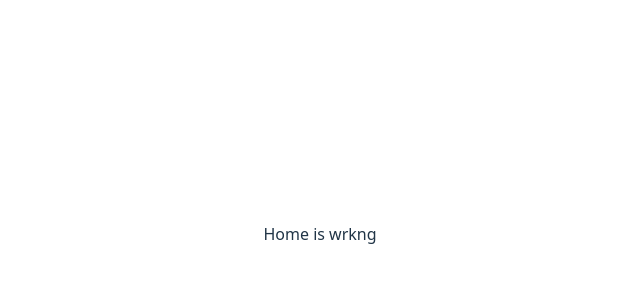
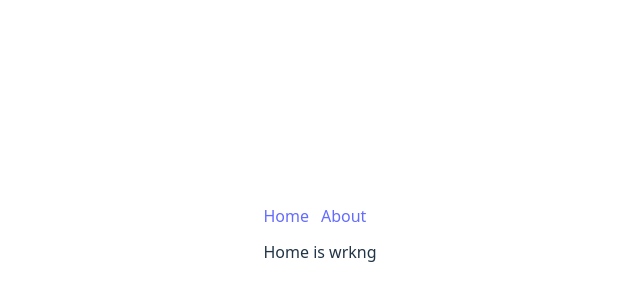
Before and after one commit to dineshpammi/CI-CD-test, a React (Vite) app: page / in a window 1280 px wide. Shown: the part 166-466 px from the top of the page, without its empty margins (320-960 px from the left). Built offline with nearby package versions, Linux system fonts and the light colour scheme.

Commit message:
feat(router): wrap in HashRouter and add Home/About routes

```diff
--- a/src/App.jsx
+++ b/src/App.jsx
@@ -1,26 +1,21 @@
-import { useState } from 'react'
-import reactLogo from './assets/react.svg'
-import viteLogo from '/vite.svg'
+import { Routes, Route, Link } from 'react-router-dom'
+import Home from './home'
+import About from './about'
 import './App.css'
-import { Routes, Route, useNavigate } from "react-router-dom";
-import Home from './home';
-import About from './about';
 
-function App() {
-  const [count, setCount] = useState(0)
+export default function App() {
+  return (
+    <div style={{ padding: 16 }}>
+      <nav style={{ display: 'flex', gap: 12, marginBottom: 12 }}>
+        <Link to="/">Home</Link>
+        <Link to="/about">About</Link>
+      </nav>
 
-  return (
-
-    <Routes>
-      {/* Home route */}
-      <Route path="/" element={<Home />} />
-
-      {/* Example second route */}
-      <Route path="/about" element={<About />} />
-
-      {/* Fallback (optional) */}
-      <Route path="*" element={<Home />} />
-    </Routes>)
+      <Routes>
+        <Route path="/" element={<Home />} />
+        <Route path="/about" element={<About />} />
+        <Route path="*" element={<Home />} />
+      </Routes>
+    </div>
+  )
 }
-
-export default App
```
